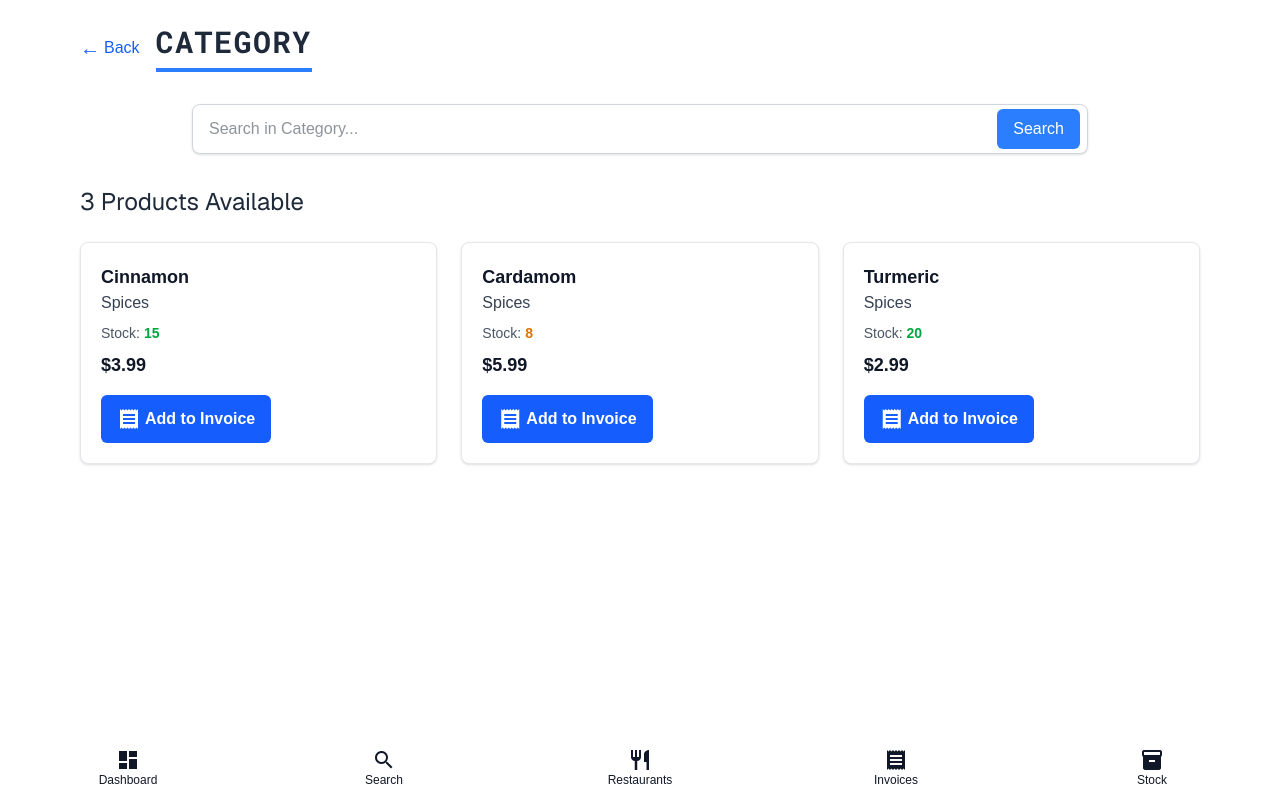
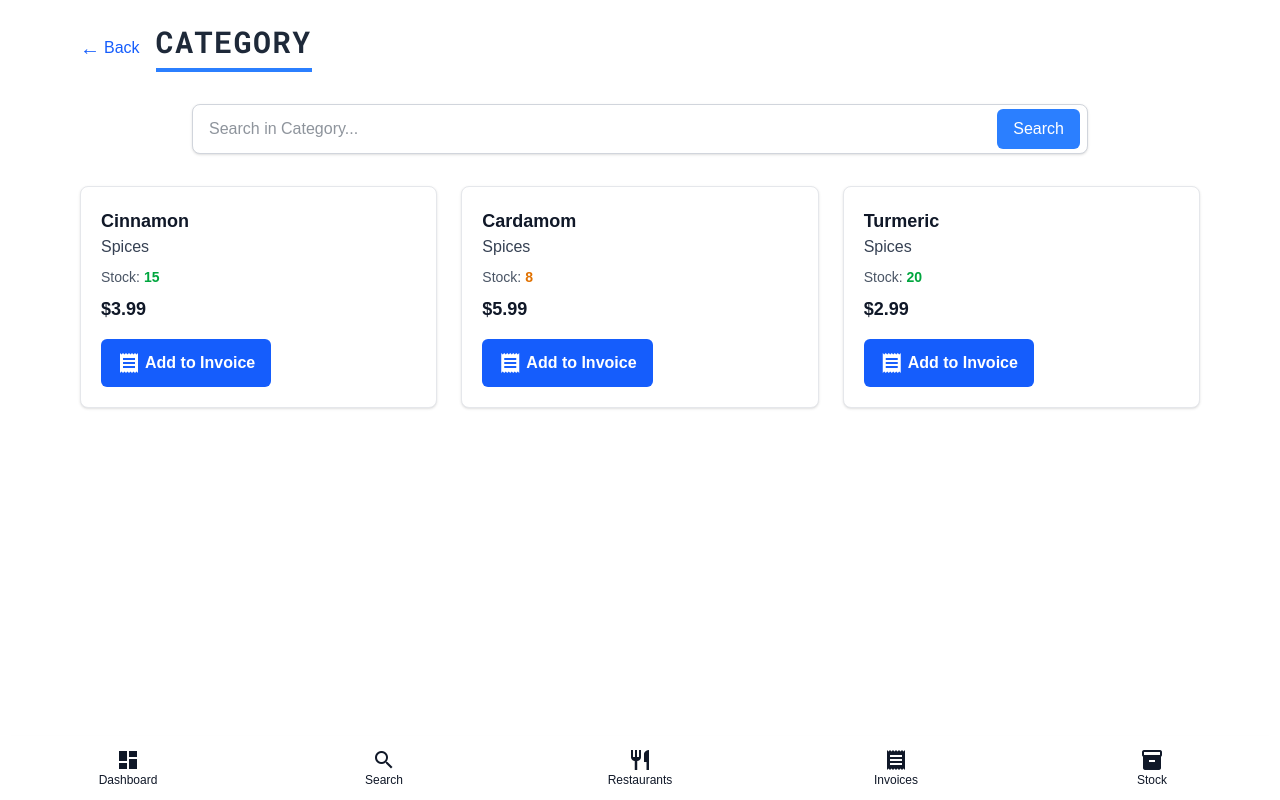
Before and after one commit to elvisinthecloud/inventory-management-system, a Next.js app: page /search/category/1 in a window 1280 px wide. Built offline with nearby package versions, Linux system fonts and the light colour scheme.

Commit message:
Refactor: Integrate product stock management into search and stock pages, utilizing context for stock levels and improving data handling

```diff
--- a/src/app/context/InvoiceContext.tsx
+++ b/src/app/context/InvoiceContext.tsx
@@ -86,7 +86,7 @@ export const InvoiceProvider = ({ children }: InvoiceProviderProps) => {
     }
 
     // Load initial stock data - in a real app, this would come from an API
-    return {
+    const initialStock = {
       1: 15, // Cinnamon
       2: 8,  // Cardamom
       3: 20, // Turmeric
@@ -106,6 +106,13 @@ export const InvoiceProvider = ({ children }: InvoiceProviderProps) => {
       17: 6,  // Cheese
       18: 18, // Yogurt
     };
+
+    // If we're on the client, save this initial data to localStorage
+    if (typeof window !== 'undefined') {
+      localStorage.setItem('productStock', JSON.stringify(initialStock));
+    }
+
+    return initialStock;
   });
 
   // Save invoice to localStorage whenever it changes
--- a/src/app/search/category/[id]/page.tsx
+++ b/src/app/search/category/[id]/page.tsx
@@ -1,8 +1,12 @@
-import React from 'react';
+'use client';
+
+import React, { useState, useEffect } from 'react';
 import { Geist, Roboto_Mono } from "next/font/google";
 import SearchBar from '@/app/components/SearchBar';
 import Link from 'next/link';
 import ProductCard from '@/app/components/ProductCard';
+import { useInvoice } from '@/app/context/InvoiceContext';
+import { useParams, useSearchParams } from 'next/navigation';
 
 const geistSans = Geist({
   weight: '400',
@@ -14,40 +18,59 @@ const robotoMono = Roboto_Mono({
   subsets: ['latin'],
 });
 
-// Mock product data - in a real app, this would come from a database
-const allProducts = [
-  { id: 1, name: 'Cinnamon', category: 'Spices', categoryId: 1, price: 3.99, stock: 15 },
-  { id: 2, name: 'Cardamom', category: 'Spices', categoryId: 1, price: 5.99, stock: 8 },
-  { id: 3, name: 'Turmeric', category: 'Spices', categoryId: 1, price: 2.99, stock: 20 },
-  { id: 4, name: 'Basil', category: 'Herbs', categoryId: 2, price: 2.49, stock: 12 },
-  { id: 5, name: 'Mint', category: 'Herbs', categoryId: 2, price: 1.99, stock: 18 },
-  { id: 6, name: 'Rosemary', category: 'Herbs', categoryId: 2, price: 2.29, stock: 5 },
-  { id: 7, name: 'Vanilla Ice Cream', category: 'Ice Cream', categoryId: 3, price: 4.99, stock: 10 },
-  { id: 8, name: 'Chocolate Ice Cream', category: 'Ice Cream', categoryId: 3, price: 4.99, stock: 14 },
-  { id: 9, name: 'Strawberry Ice Cream', category: 'Ice Cream', categoryId: 3, price: 5.49, stock: 7 },
-  { id: 10, name: 'Tomatoes', category: 'Vegetables', categoryId: 4, price: 2.99, stock: 25 },
-  { id: 11, name: 'Carrots', category: 'Vegetables', categoryId: 4, price: 1.49, stock: 30 },
-  { id: 12, name: 'Broccoli', category: 'Vegetables', categoryId: 4, price: 1.99, stock: 15 },
-  { id: 13, name: 'Apples', category: 'Fruits', categoryId: 5, price: 3.49, stock: 40 },
-  { id: 14, name: 'Bananas', category: 'Fruits', categoryId: 5, price: 1.29, stock: 35 },
-  { id: 15, name: 'Oranges', category: 'Fruits', categoryId: 5, price: 2.49, stock: 22 },
-  { id: 16, name: 'Milk', category: 'Dairy', categoryId: 6, price: 2.49, stock: 42 },
-  { id: 17, name: 'Cheese', category: 'Dairy', categoryId: 6, price: 3.99, stock: 6 },
-  { id: 18, name: 'Yogurt', category: 'Dairy', categoryId: 6, price: 1.99, stock: 18 },
+// Define the product interface
+interface Product {
+  id: number;
+  name: string;
+  category: string;
+  categoryId: number;
+  price: number;
+  stock: number;
+}
+
+// Base product data without stock
+const baseProducts = [
+  { id: 1, name: 'Cinnamon', category: 'Spices', categoryId: 1, price: 3.99 },
+  { id: 2, name: 'Cardamom', category: 'Spices', categoryId: 1, price: 5.99 },
+  { id: 3, name: 'Turmeric', category: 'Spices', categoryId: 1, price: 2.99 },
+  { id: 4, name: 'Basil', category: 'Herbs', categoryId: 2, price: 2.49 },
+  { id: 5, name: 'Mint', category: 'Herbs', categoryId: 2, price: 1.99 },
+  { id: 6, name: 'Rosemary', category: 'Herbs', categoryId: 2, price: 2.29 },
+  { id: 7, name: 'Vanilla Ice Cream', category: 'Ice Cream', categoryId: 3, price: 4.99 },
+  { id: 8, name: 'Chocolate Ice Cream', category: 'Ice Cream', categoryId: 3, price: 4.99 },
+  { id: 9, name: 'Strawberry Ice Cream', category: 'Ice Cream', categoryId: 3, price: 5.49 },
+  { id: 10, name: 'Tomatoes', category: 'Vegetables', categoryId: 4, price: 2.99 },
+  { id: 11, name: 'Carrots', category: 'Vegetables', categoryId: 4, price: 1.49 },
+  { id: 12, name: 'Broccoli', category: 'Vegetables', categoryId: 4, price: 1.99 },
+  { id: 13, name: 'Apples', category: 'Fruits', categoryId: 5, price: 3.49 },
+  { id: 14, name: 'Bananas', category: 'Fruits', categoryId: 5, price: 1.29 },
+  { id: 15, name: 'Oranges', category: 'Fruits', categoryId: 5, price: 2.49 },
+  { id: 16, name: 'Milk', category: 'Dairy', categoryId: 6, price: 2.49 },
+  { id: 17, name: 'Cheese', category: 'Dairy', categoryId: 6, price: 3.99 },
+  { id: 18, name: 'Yogurt', category: 'Dairy', categoryId: 6, price: 1.99 },
 ];
 
-export default function CategoryPage({
-  params,
-  searchParams,
-}: {
-  params: { id: string };
-  searchParams?: { name?: string }
-}) {
-  const categoryId = parseInt(params.id);
-  const categoryName = searchParams?.name || 'Category';
+export default function CategoryPage() {
+  const params = useParams();
+  const searchParams = useSearchParams();
+  const categoryId = parseInt(params.id as string);
+  const categoryName = searchParams?.get('name') || 'Category';
+  const { getProductStock } = useInvoice();
+  const [products, setProducts] = useState<Product[]>([]);
+
+  // Load product data with current stock levels
+  useEffect(() => {
+    // Add stock from context to each product
+    const productsWithStock = baseProducts.map(product => ({
+      ...product,
+      stock: getProductStock(product.id)
+    }));
+
+    setProducts(productsWithStock);
+  }, [getProductStock]);
 
   // Filter products by category ID
-  const categoryProducts = allProducts.filter(
+  const categoryProducts = products.filter(
     product => product.categoryId === categoryId
   );
 
@@ -68,22 +91,18 @@ export default function CategoryPage({
       </div>
 
       {/* Products Grid */}
-      <div className="mt-8">
-        <h2 className={`${geistSans.className} mb-6 text-2xl font-semibold text-gray-800`}>
-          {categoryProducts.length} Products Available
-        </h2>
-
-        <div className="grid grid-cols-1 gap-6 sm:grid-cols-2 md:grid-cols-3">
-          {categoryProducts.map(product => (
-            <ProductCard key={product.id} product={product} />
-          ))}
-        </div>
-
-        {categoryProducts.length === 0 && (
+      <div className="mt-6">
+        {categoryProducts.length > 0 ? (
+          <div className="grid grid-cols-1 gap-6 sm:grid-cols-2 md:grid-cols-3">
+            {categoryProducts.map(product => (
+              <ProductCard key={product.id} product={product} />
+            ))}
+          </div>
+        ) : (
           <div className="rounded-lg border border-gray-200 bg-white p-8 text-center shadow-sm">
             <p className="text-lg text-gray-600">No products found in this category</p>
             <Link href="/search" className="mt-6 inline-block rounded-md bg-blue-500 px-5 py-2 text-white hover:bg-blue-600">
-              Back to all categories
+              Back to categories
             </Link>
           </div>
         )}
--- a/src/app/search/results/page.tsx
+++ b/src/app/search/results/page.tsx
@@ -1,8 +1,12 @@
-import React from 'react';
+'use client';
+
+import React, { useState, useEffect } from 'react';
 import { Geist, Roboto_Mono } from "next/font/google";
 import SearchBar from '@/app/components/SearchBar';
 import Link from 'next/link';
 import ProductCard from '@/app/components/ProductCard';
+import { useInvoice } from '@/app/context/InvoiceContext';
+import { useSearchParams } from 'next/navigation';
 
 const geistSans = Geist({
   weight: '400',
@@ -14,38 +18,57 @@ const robotoMono = Roboto_Mono({
   subsets: ['latin'],
 });
 
-// Mock product data - in a real app, this would come from a database
-const allProducts = [
-  { id: 1, name: 'Cinnamon', category: 'Spices', price: 3.99, stock: 15 },
-  { id: 2, name: 'Cardamom', category: 'Spices', price: 5.99, stock: 8 },
-  { id: 3, name: 'Turmeric', category: 'Spices', price: 2.99, stock: 20 },
-  { id: 4, name: 'Basil', category: 'Herbs', price: 2.49, stock: 12 },
-  { id: 5, name: 'Mint', category: 'Herbs', price: 1.99, stock: 18 },
-  { id: 6, name: 'Rosemary', category: 'Herbs', price: 2.29, stock: 5 },
-  { id: 7, name: 'Vanilla Ice Cream', category: 'Ice Cream', price: 4.99, stock: 10 },
-  { id: 8, name: 'Chocolate Ice Cream', category: 'Ice Cream', price: 4.99, stock: 14 },
-  { id: 9, name: 'Strawberry Ice Cream', category: 'Ice Cream', price: 5.49, stock: 7 },
-  { id: 10, name: 'Tomatoes', category: 'Vegetables', price: 2.99, stock: 25 },
-  { id: 11, name: 'Carrots', category: 'Vegetables', price: 1.49, stock: 30 },
-  { id: 12, name: 'Broccoli', category: 'Vegetables', price: 1.99, stock: 15 },
-  { id: 13, name: 'Apples', category: 'Fruits', price: 3.49, stock: 40 },
-  { id: 14, name: 'Bananas', category: 'Fruits', price: 1.29, stock: 35 },
-  { id: 15, name: 'Oranges', category: 'Fruits', price: 2.49, stock: 22 },
-  { id: 16, name: 'Milk', category: 'Dairy', price: 2.49, stock: 42 },
-  { id: 17, name: 'Cheese', category: 'Dairy', price: 3.99, stock: 6 },
-  { id: 18, name: 'Yogurt', category: 'Dairy', price: 1.99, stock: 18 },
+// Define the product interface
+interface Product {
+  id: number;
+  name: string;
+  category: string;
+  price: number;
+  stock: number;
+}
+
+// Base product data without stock
+const baseProducts = [
+  { id: 1, name: 'Cinnamon', category: 'Spices', price: 3.99 },
+  { id: 2, name: 'Cardamom', category: 'Spices', price: 5.99 },
+  { id: 3, name: 'Turmeric', category: 'Spices', price: 2.99 },
+  { id: 4, name: 'Basil', category: 'Herbs', price: 2.49 },
+  { id: 5, name: 'Mint', category: 'Herbs', price: 1.99 },
+  { id: 6, name: 'Rosemary', category: 'Herbs', price: 2.29 },
+  { id: 7, name: 'Vanilla Ice Cream', category: 'Ice Cream', price: 4.99 },
+  { id: 8, name: 'Chocolate Ice Cream', category: 'Ice Cream', price: 4.99 },
+  { id: 9, name: 'Strawberry Ice Cream', category: 'Ice Cream', price: 5.49 },
+  { id: 10, name: 'Tomatoes', category: 'Vegetables', price: 2.99 },
+  { id: 11, name: 'Carrots', category: 'Vegetables', price: 1.49 },
+  { id: 12, name: 'Broccoli', category: 'Vegetables', price: 1.99 },
+  { id: 13, name: 'Apples', category: 'Fruits', price: 3.49 },
+  { id: 14, name: 'Bananas', category: 'Fruits', price: 1.29 },
+  { id: 15, name: 'Oranges', category: 'Fruits', price: 2.49 },
+  { id: 16, name: 'Milk', category: 'Dairy', price: 2.49 },
+  { id: 17, name: 'Cheese', category: 'Dairy', price: 3.99 },
+  { id: 18, name: 'Yogurt', category: 'Dairy', price: 1.99 },
 ];
 
-export default function SearchResults({
-  searchParams,
-}: {
-  searchParams?: { q?: string }
-}) {
-  const query = searchParams?.q || '';
+export default function SearchResults() {
+  const searchParams = useSearchParams();
+  const query = searchParams?.get('q') || '';
+  const { getProductStock } = useInvoice();
+  const [products, setProducts] = useState<Product[]>([]);
+
+  // Load product data with current stock levels
+  useEffect(() => {
+    // Add stock from context to each product
+    const productsWithStock = baseProducts.map(product => ({
+      ...product,
+      stock: getProductStock(product.id)
+    }));
+
+    setProducts(productsWithStock);
+  }, [getProductStock]);
 
   // Filter products based on search query
   const filteredProducts = query
-    ? allProducts.filter(product =>
+    ? products.filter(product =>
         product.name.toLowerCase().includes(query.toLowerCase()) ||
         product.category.toLowerCase().includes(query.toLowerCase())
       )
--- a/src/app/stock/page.tsx
+++ b/src/app/stock/page.tsx
@@ -3,6 +3,7 @@
 import React, { useState, useEffect } from 'react';
 import { Geist, Roboto_Mono } from "next/font/google";
 import Link from 'next/link';
+import { useInvoice } from '../context/InvoiceContext';
 
 const geistSans = Geist({
   weight: '400',
@@ -24,6 +25,9 @@ interface Product {
 }
 
 export default function StockManagementPage() {
+  // Get product stock from InvoiceContext
+  const { getProductStock, updateProductStock } = useInvoice();
+
   // State for products
   const [products, setProducts] = useState<Product[]>([]);
   const [loading, setLoading] = useState(true);
@@ -38,33 +42,39 @@ export default function StockManagementPage() {
   // Get unique categories
   const categories = [...new Set(products.map(product => product.category))];
 
-  // Load products from localStorage on component mount
+  // Load products on component mount
   useEffect(() => {
     // In a real app, this would come from an API call
     const loadProducts = () => {
       // Simulate API delay
       setTimeout(() => {
-        // For this example, we'll use hard-coded products similar to search pages
-        const stockProducts = [
-          { id: 1, name: 'Cinnamon', category: 'Spices', price: 3.99, stock: 15 },
-          { id: 2, name: 'Cardamom', category: 'Spices', price: 5.99, stock: 8 },
-          { id: 3, name: 'Turmeric', category: 'Spices', price: 2.99, stock: 20 },
-          { id: 4, name: 'Basil', category: 'Herbs', price: 2.49, stock: 12 },
-          { id: 5, name: 'Mint', category: 'Herbs', price: 1.99, stock: 18 },
-          { id: 6, name: 'Rosemary', category: 'Herbs', price: 2.29, stock: 5 },
-          { id: 7, name: 'Vanilla Ice Cream', category: 'Ice Cream', price: 4.99, stock: 10 },
-          { id: 8, name: 'Chocolate Ice Cream', category: 'Ice Cream', price: 4.99, stock: 14 },
-          { id: 9, name: 'Strawberry Ice Cream', category: 'Ice Cream', price: 5.49, stock: 7 },
-          { id: 10, name: 'Tomatoes', category: 'Vegetables', price: 2.99, stock: 25 },
-          { id: 11, name: 'Carrots', category: 'Vegetables', price: 1.49, stock: 30 },
-          { id: 12, name: 'Broccoli', category: 'Vegetables', price: 1.99, stock: 15 },
-          { id: 13, name: 'Apples', category: 'Fruits', price: 3.49, stock: 40 },
-          { id: 14, name: 'Bananas', category: 'Fruits', price: 1.29, stock: 35 },
-          { id: 15, name: 'Oranges', category: 'Fruits', price: 2.49, stock: 22 },
-          { id: 16, name: 'Milk', category: 'Dairy', price: 2.49, stock: 42 },
-          { id: 17, name: 'Cheese', category: 'Dairy', price: 3.99, stock: 6 },
-          { id: 18, name: 'Yogurt', category: 'Dairy', price: 1.99, stock: 18 },
+        // Define base product data but get stock levels from context
+        const baseProducts = [
+          { id: 1, name: 'Cinnamon', category: 'Spices', price: 3.99 },
+          { id: 2, name: 'Cardamom', category: 'Spices', price: 5.99 },
+          { id: 3, name: 'Turmeric', category: 'Spices', price: 2.99 },
+          { id: 4, name: 'Basil', category: 'Herbs', price: 2.49 },
+          { id: 5, name: 'Mint', category: 'Herbs', price: 1.99 },
+          { id: 6, name: 'Rosemary', category: 'Herbs', price: 2.29 },
+          { id: 7, name: 'Vanilla Ice Cream', category: 'Ice Cream', price: 4.99 },
+          { id: 8, name: 'Chocolate Ice Cream', category: 'Ice Cream', price: 4.99 },
+          { id: 9, name: 'Strawberry Ice Cream', category: 'Ice Cream', price: 5.49 },
+          { id: 10, name: 'Tomatoes', category: 'Vegetables', price: 2.99 },
+          { id: 11, name: 'Carrots', category: 'Vegetables', price: 1.49 },
+          { id: 12, name: 'Broccoli', category: 'Vegetables', price: 1.99 },
+          { id: 13, name: 'Apples', category: 'Fruits', price: 3.49 },
+          { id: 14, name: 'Bananas', category: 'Fruits', price: 1.29 },
+          { id: 15, name: 'Oranges', category: 'Fruits', price: 2.49 },
+          { id: 16, name: 'Milk', category: 'Dairy', price: 2.49 },
+          { id: 17, name: 'Cheese', category: 'Dairy', price: 3.99 },
+          { id: 18, name: 'Yogurt', category: 'Dairy', price: 1.99 },
         ];
+
+        // Add stock from context to each product
+        const stockProducts = baseProducts.map(product => ({
+          ...product,
+          stock: getProductStock(product.id)
+        }));
 
         setProducts(stockProducts);
         setLoading(false);
@@ -72,7 +82,7 @@ export default function StockManagementPage() {
     };
 
     loadProducts();
-  }, []);
+  }, [getProductStock]);
 
   // Handle adjustment input changes
   const handleAdjustmentChange = (productId: number, value: string) => {
@@ -92,14 +102,22 @@ export default function StockManagementPage() {
       return;
     }
 
+    // Get current product
+    const product = products.find(p => p.id === productId);
+    if (!product) return;
+
+    // Calculate new stock value
+    const newStock = isAdd
+      ? product.stock + adjustment
+      : Math.max(0, product.stock - adjustment);
+
+    // Update stock in context
+    updateProductStock(productId, newStock);
+
+    // Update local state to reflect changes
     setProducts(prevProducts =>
       prevProducts.map(product => {
         if (product.id === productId) {
-          // Ensure stock doesn't go below 0 for removals
-          const newStock = isAdd
-            ? product.stock + adjustment
-            : Math.max(0, product.stock - adjustment);
-
           return {
             ...product,
             stock: newStock
@@ -115,8 +133,6 @@ export default function StockManagementPage() {
       [productId]: 0
     });
 
-    // In a real app, you would save this to your backend/localStorage
-    // For this demo, we'll just show it in the UI
     alert(`Stock ${isAdd ? 'added' : 'removed'} successfully!`);
   };
 
```
